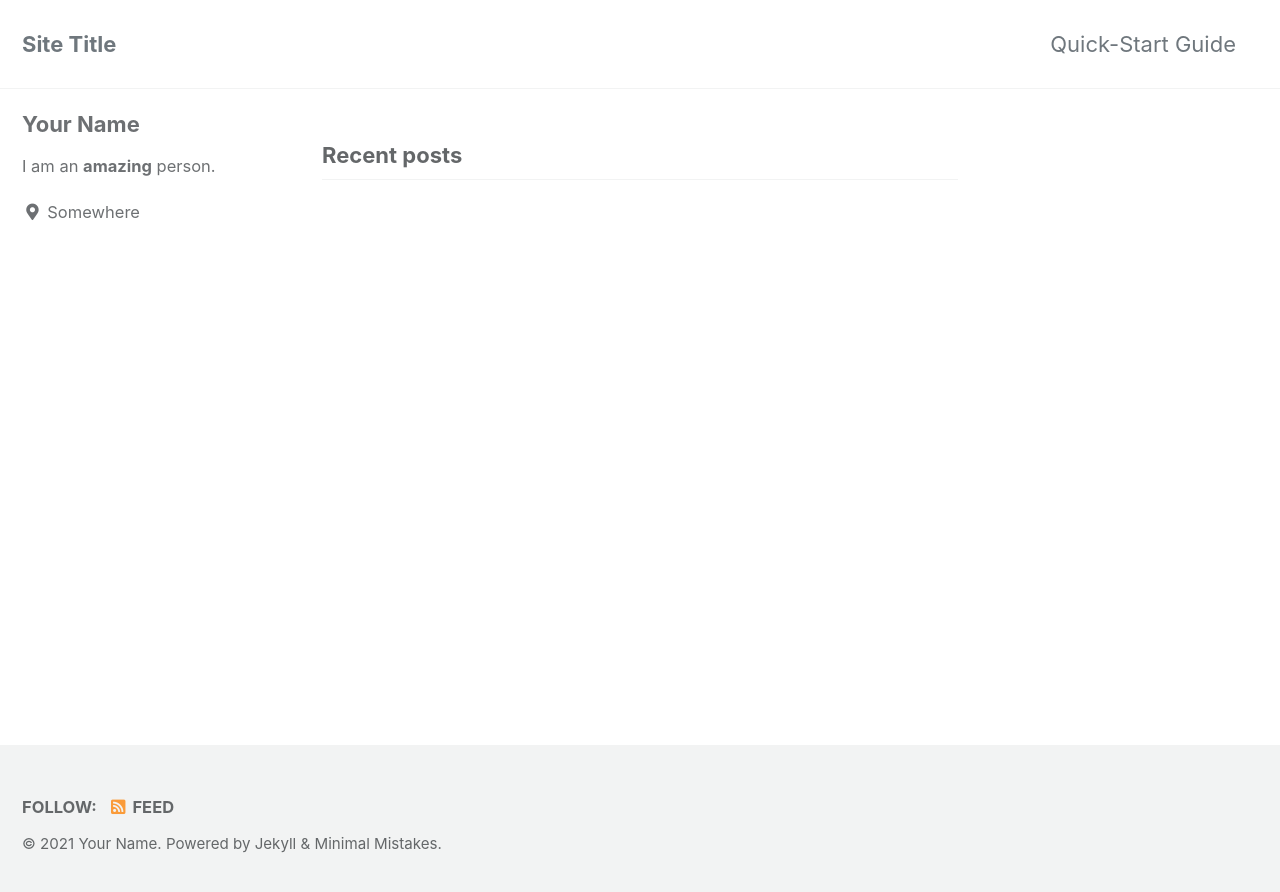
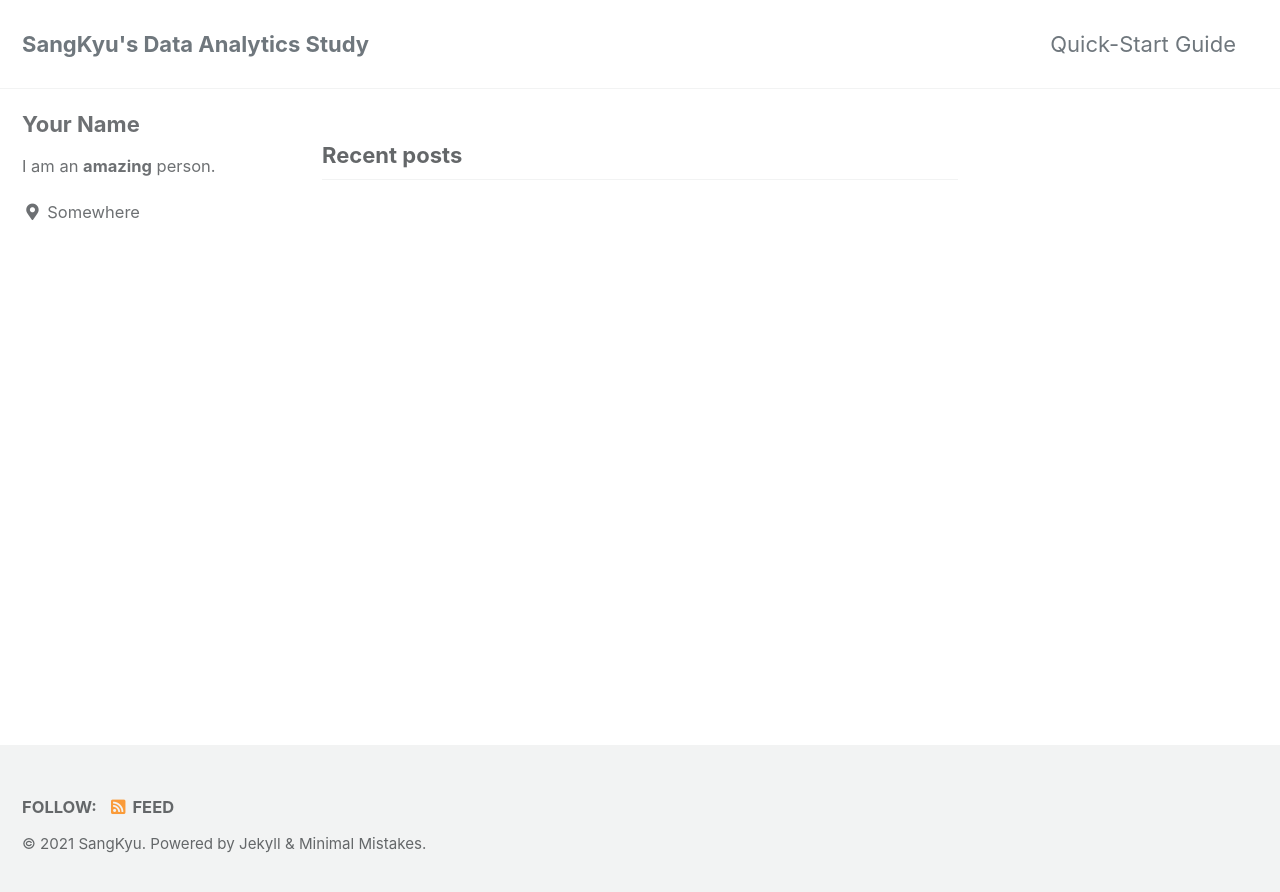
Before and after one commit to analytickyu/analytickyu.github.io, a Jekyll site: the page built from index.html, in a window 1280 px wide. Shown: the top 892 px of the page. Built offline with Jekyll 4.4.1, drawn with Linux system fonts in a browser that asks for light colours; cached includes are drawn as plain includes; the list of posts is cut into pages by our own code.

Commit message:
Update _config.yml

```diff
--- a/_config.yml
+++ b/_config.yml
@@ -16,10 +16,10 @@ minimal_mistakes_skin    : "default" # "air", "aqua", "contrast", "dark", "dirt"
 
 # Site Settings
 locale                   : "en-US"
-title                    : "Site Title"
+title                    : "SangKyu's Data Analytics Study"
 title_separator          : "-"
 subtitle                 : # site tagline that appears below site title in masthead
-name                     : "Your Name"
+name                     : "SangKyu"
 description              : "An amazing website."
 url                      : "https://analytickyu.github.io/" # the base hostname & protocol for your site e.g.
 baseurl                  : "" # the subpath of your site
```
